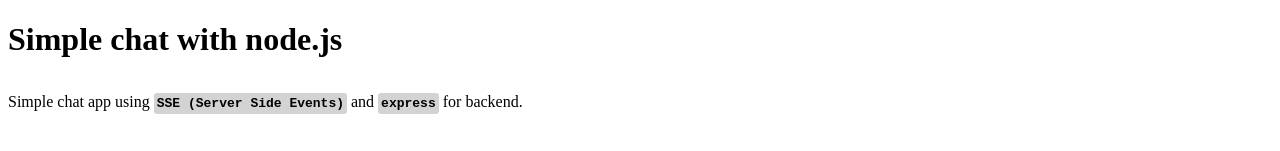
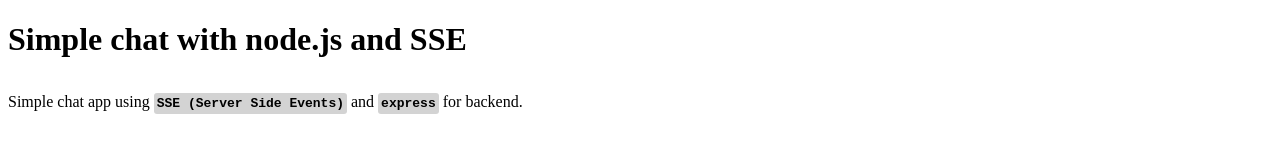
Before and after one commit to niurop/expo, a website: page expo/10/index.html in a window 1280 px wide. Shown: the top 151 px of the page. Drawn offline with Linux system fonts and the light colour scheme; files that its build step writes are made by us from their sources.

Commit message:
new expo: Simple chat with node.js and SSE

```diff
--- a/expo/10/index.html
+++ b/expo/10/index.html
@@ -4,7 +4,7 @@
     <meta charset="UTF-8" />
     <meta http-equiv="X-UA-Compatible" content="IE=edge" />
     <meta name="viewport" content="width=device-width, initial-scale=1.0" />
-    <title>Simple chat with node.js</title>
+    <title>Simple chat with node.js and SSE</title>
     <script src="./simpleScreens.js"></script>
     <style>
       * {
@@ -21,7 +21,7 @@
     </style>
   </head>
   <body>
-    <h1>Simple chat with node.js</h1>
+    <h1>Simple chat with node.js and SSE</h1>
     Simple chat app using
     <pre>SSE (Server Side Events)</pre>
     and
```
Also changed, not shown: README.md.
